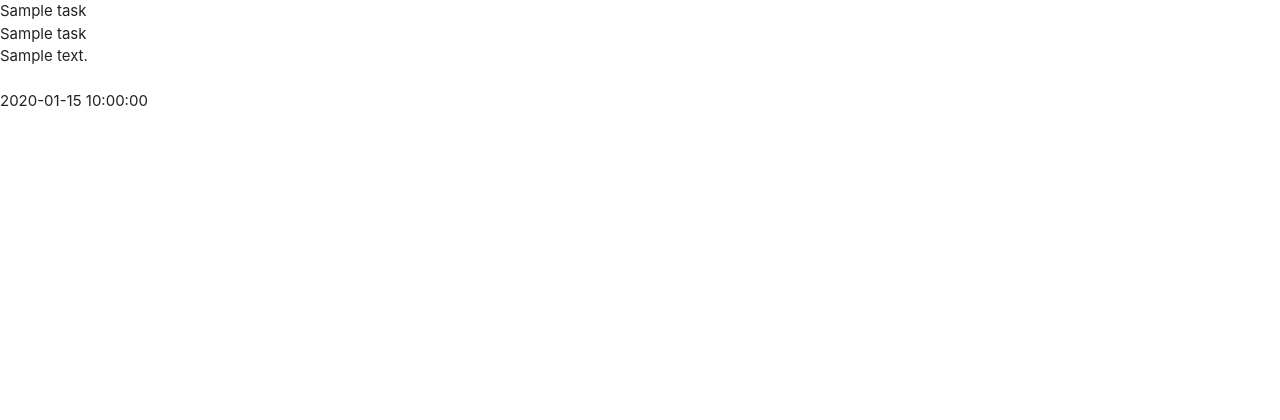
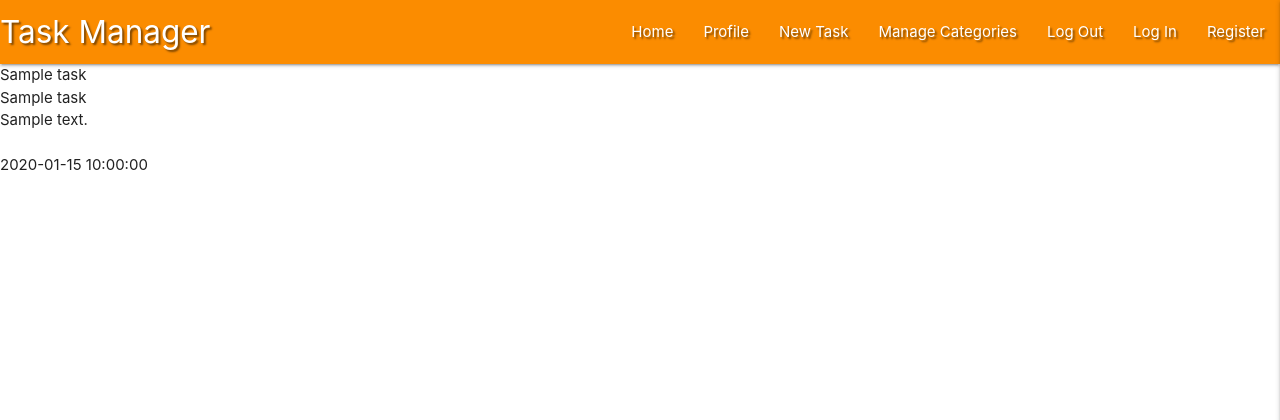
Before and after one commit to R-Prince/flask-todo-app, a Flask app: page / in a window 1280 px wide. Shown: the top 420 px of the page. Run offline with Flask 2, Linux system fonts and the light colour scheme; a database or web service that is not in the repository returns one stand-in record (values such as "Sample title"); some libraries are stand-ins or nearby versions.

Commit message:
Add Materialize Navbar and Sidenav

```diff
--- a/static/css/style.css
+++ b/static/css/style.css
@@ -0,0 +1,3 @@
+.text-shadow{
+    text-shadow: 2px 2px 2px rgba(0,0,0,0.5);
+}
--- a/static/js/script.js
+++ b/static/js/script.js
@@ -0,0 +1,4 @@
+/* SIDENAV */
+$(document).ready(function(){
+    $('.sidenav').sidenav({edge: "right"});
+});
--- a/templates/base.html
+++ b/templates/base.html
@@ -12,6 +12,36 @@
     {% endblock %}
 </head>
 <body>
+
+    <header>
+        <!-- TOP NAVBAR-->
+        <nav class="nav-extended text-shadow orange darken-1">
+            <div class="nav-wrapper">
+                <a href="{{ url_for('get_task') }}" class="brand-logo">Task Manager</a>
+                <a href="#" data-target="mobile-demo" class="sidenav-trigger right"><i class="fas fa-bars"></i></a>
+                <ul class="right hide-on-med-and-down">
+                    <li><a href="{{ url_for('get_task') }}">Home</a></li>
+                    <li><a href="#">Profile</a></li>
+                    <li><a href="#">New Task</a></li>
+                    <li><a href="#">Manage Categories</a></li>
+                    <li><a href="#">Log Out</a></li>
+                    <li><a href="#">Log In</a></li>
+                    <li><a href="#">Register</a></li>
+                </ul>
+            </div>
+        </nav>
+        <!-- MOBILE NAVBAR-->
+        <ul class="sidenav" id="mobile-demo">
+            <li><h4 class="center-align orange-text">Task Manager</h4></li>
+            <li><a href="{{ url_for('get_task') }}">Home</a></li>
+            <li><a href="#">Profile</a></li>
+            <li><a href="#">New Task</a></li>
+            <li><a href="#">Manage Categories</a></li>
+            <li><a href="#">Log Out</a></li>
+            <li><a href="#">Log In</a></li>
+            <li><a href="#">Register</a></li>
+        </ul>
+    </header>
     {% block content %}
     {% endblock %}
 
```
